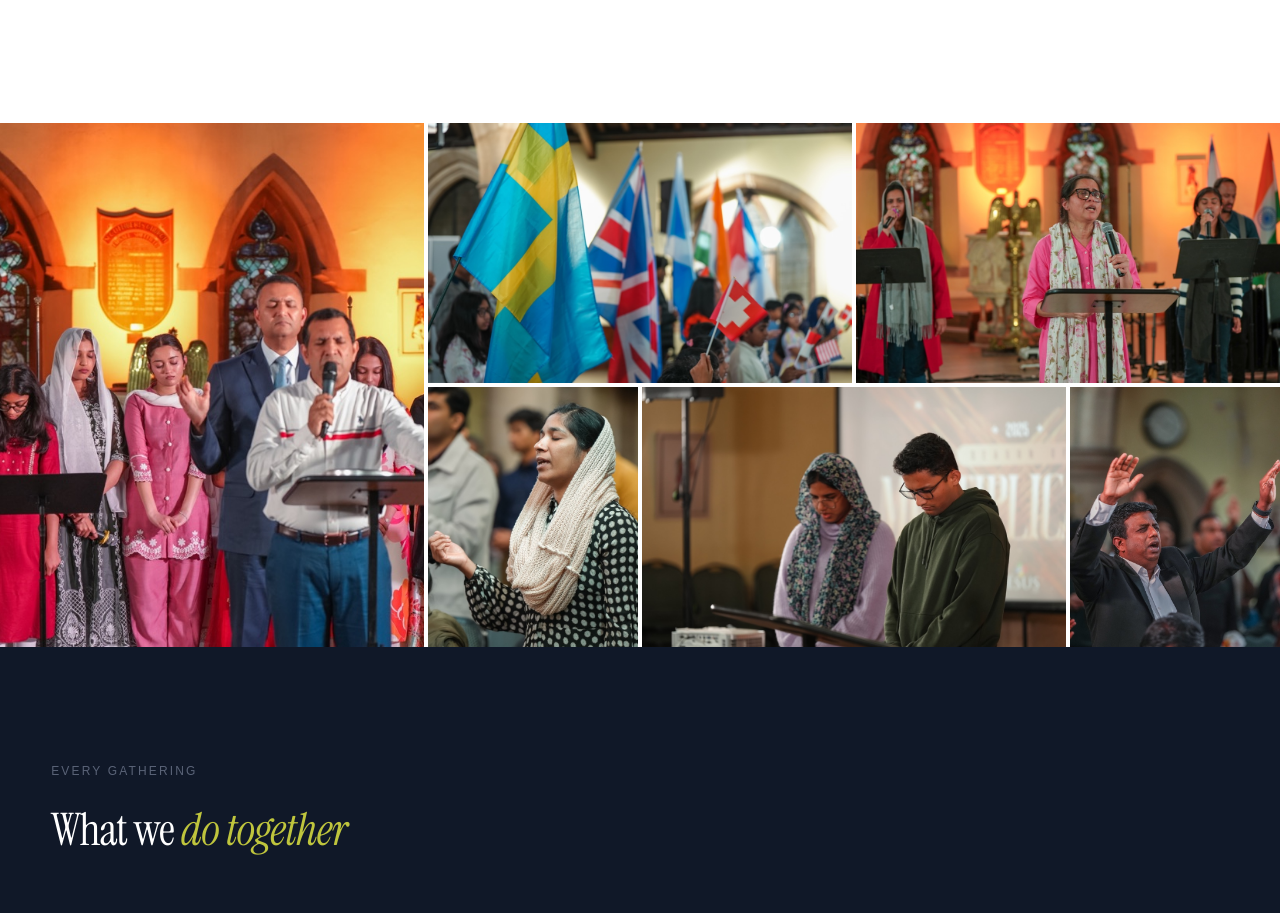
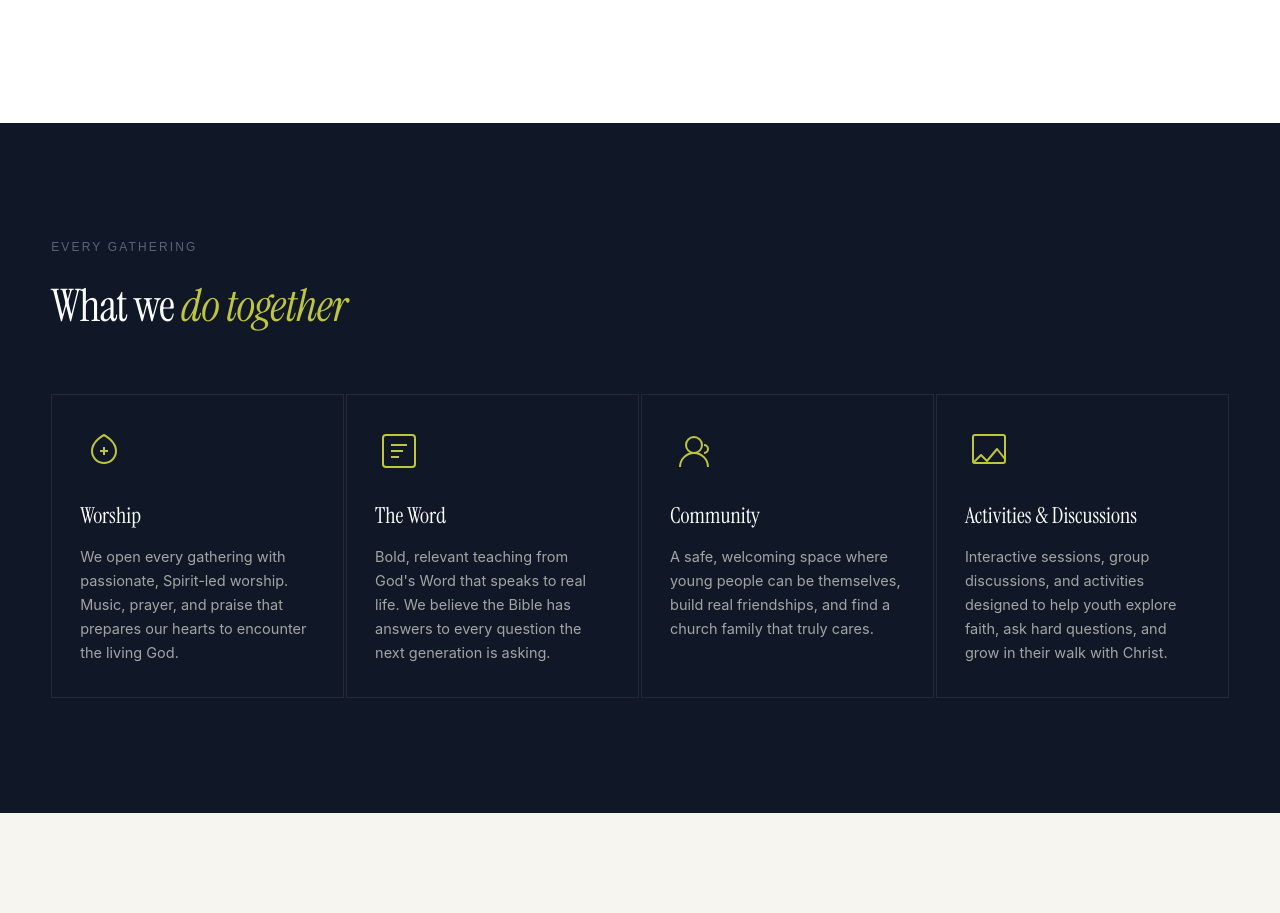
Before and after one commit to ourjesuslives2026/ourjesuslives, a React (Vite) app: page /youth in a window 1280 px wide. Shown: the part 1451-2364 px from the top of the page. Built offline with nearby package versions, Linux system fonts and the light colour scheme; a web font is replaced by a local one.

Commit message:
Remove photo gallery from Youth page
Co-Authored-By: Claude Sonnet 4.6 <noreply@anthropic.com>

```diff
--- a/src/pages/YouthPage.jsx
+++ b/src/pages/YouthPage.jsx
@@ -48,14 +48,6 @@ const whatWeDo = [
   },
 ];
 
-const photos = [
-  { src: '/assets/gallery/family-1.jpg',   alt: 'Youth commissioning gathering' },
-  { src: '/assets/gallery/kids-1.jpg',     alt: 'Young people celebrating with nations flags' },
-  { src: '/assets/gallery/worship-4.jpg',  alt: 'Worship team leading youth in song' },
-  { src: '/assets/gallery/family-2.jpg',   alt: 'Families worshipping together' },
-  { src: '/assets/gallery/kids-2.jpg',     alt: 'Youth in prayer at Sunday service' },
-  { src: '/assets/gallery/worship-5.jpg',  alt: 'Congregation hands raised in worship' },
-];
 
 export default function YouthPage() {
   useEffect(() => {
@@ -137,16 +129,6 @@ export default function YouthPage() {
         </div>
       </section>
 
-      {/* Photo mosaic */}
-      <section className="yp__photos" aria-label="Youth ministry photos">
-        <div className="yp__photo-grid">
-          {photos.map((p, i) => (
-            <div key={i} className={`yp__photo-cell yp__photo-cell--${i + 1}`}>
-              <img src={p.src} alt={p.alt} loading="lazy" />
-            </div>
-          ))}
-        </div>
-      </section>
 
       {/* What we do */}
       <section className="yp__what">
```
